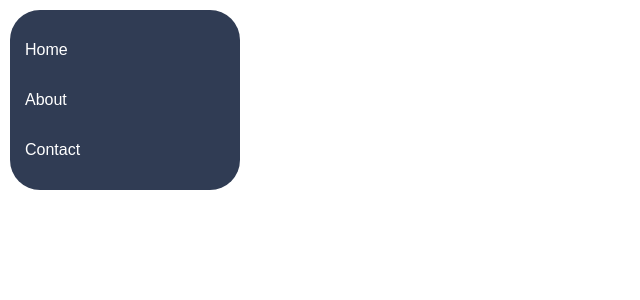
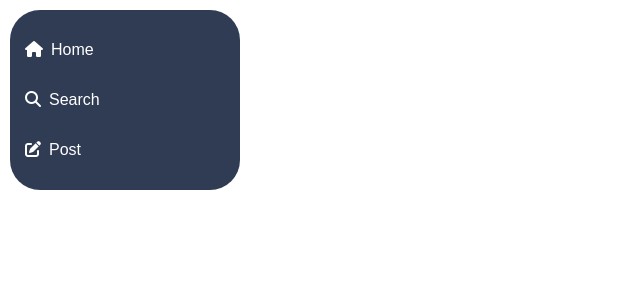
Before and after one commit to Daan0101/fieldlabs, a PHP site: page / in a window 1280 px wide. Shown: the part 112-412 px from the top of the page, without its empty margins (0-640 px from the left). Run offline with PHP 8.4, Linux system fonts and the light colour scheme; some libraries are stand-ins or nearby versions.

Commit message:
Update(navbar.php) styling

```diff
--- a/fieldlabs/assets/css/style.css
+++ b/fieldlabs/assets/css/style.css
@@ -30,8 +30,6 @@ header {
 }
 
 .sidenav ul a {
-    display: flex;
-    flex-direction: column;
     color: white;
     padding-bottom: 16px;
     padding-top: 16px;
@@ -40,6 +38,15 @@ header {
 
 .sidenav ul a:hover {
     text-decoration: underline;
+}
+
+.row {
+    display: flex;
+    flex-direction: row;
+}
+
+.fa-solid {
+    margin-right: 8px;
 }
 
 footer {
--- a/fieldlabs/includes/navbar.php
+++ b/fieldlabs/includes/navbar.php
@@ -1,7 +1,7 @@
 <nav class="sidenav">
     <ul>
-        <li><a href="index.php">Home</a></li>
-        <li><a href="about.php">About</a></li>
-        <li><a href="contact.php">Contact</a></li>
+        <li><div class="row"><a href="../fieldlabs/index.php"><i class="fa-solid fa-house"></i>Home</a></div></li>
+        <li><div class="row"><a href="../fieldlabs/search.php"><i class="fa-solid fa-magnifying-glass"></i>Search</a></div></li>
+        <li><div class="row"><a href="../fieldlabs/post.php"><i class="fa-solid fa-pen-to-square"></i>Post</a></div></li>
     </ul>
 </nav>
```
